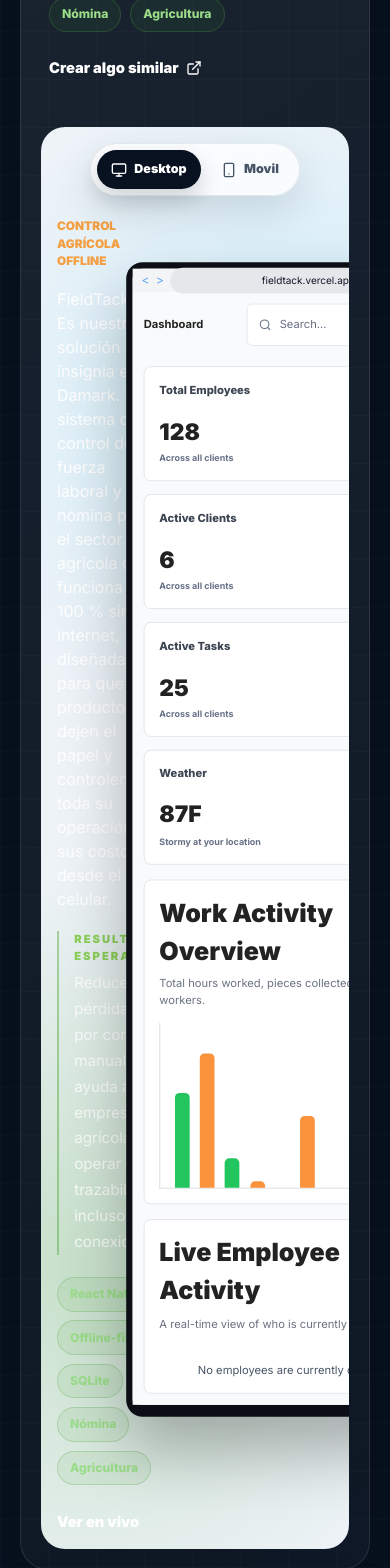
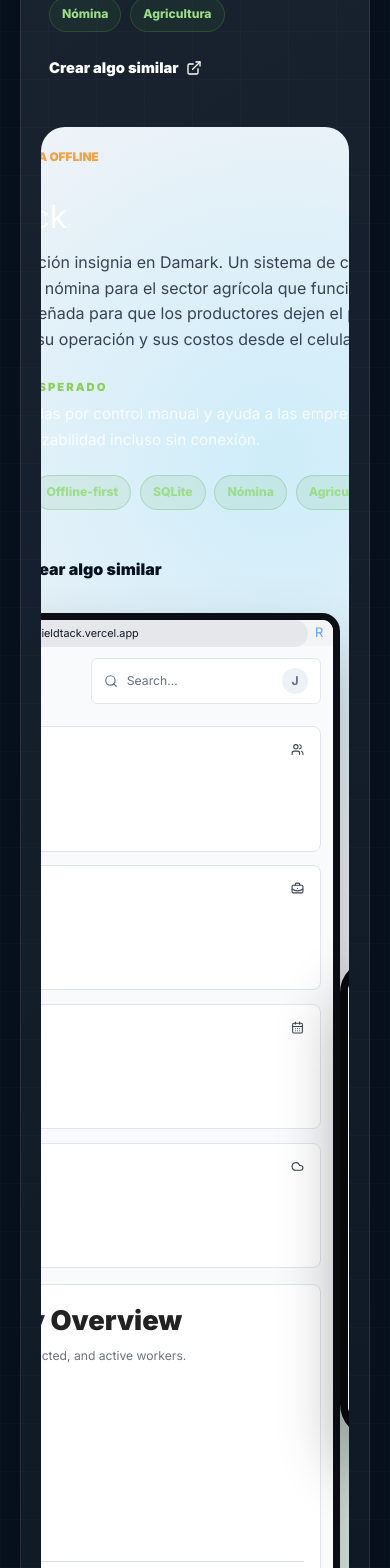
Before and after one commit to davidjimenezar17-bot/Damark-App-Studio, a React (Vite) app: page / in a window 390 px wide. Shown: the part 5860-7428 px from the top of the page. Built offline with nearby package versions, Linux system fonts and the light colour scheme.

Commit message:
Portfolio: redesign feature layout with large laptop mockup and overlapping mobile

```diff
--- a/src/components/ProjectMockup.jsx
+++ b/src/components/ProjectMockup.jsx
@@ -219,40 +219,36 @@ export default function ProjectMockup({ project }) {
         : 'https://pos-taqueriabau.vercel.app'
 
   return (
-    <div className={`project-showcase project-showcase--${project.id} project-showcase--thumbs`}>
-      <div className="mockup-switch" aria-label={`Vista de mockup de ${project.name}`}>
-        <button className={view === 'desktop' ? 'is-active' : ''} type="button" onClick={() => setView('desktop')}>
-          <Monitor size={16} /> Desktop
-        </button>
-        <button className={view === 'mobile' ? 'is-active' : ''} type="button" onClick={() => setView('mobile')}>
-          <Smartphone size={16} /> Movil
-        </button>
-      </div>
+    <div className={`project-showcase project-showcase--${project.id} project-showcase--feature`}>
+      <div className="feature-grid">
+        <div className="feature-copy">
+          <span className="portfolio-kicker" style={{ color: project.accent }}>{project.category}</span>
+          <h2 className="feature-title">{project.name}</h2>
+          <p className="feature-desc">{project.description}</p>
 
-      <div className="mockup-feature">
-        <div className="mockup-copy">
-          <span className="portfolio-kicker" style={{ color: project.accent }}>{project.category}</span>
-          <h3>{project.name}</h3>
-          <p>{project.description}</p>
           <div className="portfolio-impact">
             <span className="portfolio-impact__label">Resultado esperado</span>
             <p>{project.outcome}</p>
           </div>
-          <div className="portfolio-tags">
+
+          <div className="portfolio-tags mt-6">
             {project.technologies.map((tech) => <span key={tech}>{tech}</span>)}
           </div>
-          <a href={url} target="_blank" rel="noreferrer" className="portfolio-link">Ver en vivo</a>
+
+          <div className="mt-6">
+            <a href={url} target="_blank" rel="noreferrer" className="portfolio-link">Ver en vivo</a>
+            <a href="#contacto" className="portfolio-cta ml-6">Crear algo similar</a>
+          </div>
         </div>
 
-        <div className="mockup-thumbs">
-          <div className="thumb thumb-desktop" aria-hidden>
-            <div className="laptop-frame scaled">
+        <div className="feature-visual" aria-hidden>
+          <div className="visual-wrap">
+            <div className="laptop-frame feature-laptop">
               <BrowserBar url={url.replace(/^https?:\/\//, '')} />
               <Screen id={project.id} />
             </div>
-          </div>
-          <div className="thumb thumb-mobile" aria-hidden>
-            <div className="phone-frame scaled">
+
+            <div className="phone-frame feature-phone">
               <div className="phone-notch" />
               <Screen id={project.id} compact />
             </div>
--- a/src/styles.css
+++ b/src/styles.css
@@ -846,23 +846,31 @@ body {
     justify-content: center;
   }
 
-  .mockup-feature {
-    display: grid;
-    grid-template-columns: 1fr 420px;
-    gap: 1.5rem;
-    align-items: start;
-    width: 100%;
-  }
-
-  .mockup-copy { padding: 0; }
-
-  .thumb { display: flex; align-items: center; justify-content: center; }
-
-  .laptop-frame.scaled { width: 380px; transform: scale(0.92); transform-origin: center; }
-  .phone-frame.scaled { width: 160px; transform: scale(0.95); transform-origin: center; }
-
-  /* ensure scaled frames don't get visually cut */
-  .thumb .laptop-frame, .thumb .phone-frame { overflow: visible; }
+  .project-showcase--feature { padding: clamp(1rem, 3vw, 2.25rem); }
+
+  .feature-grid {
+    display: grid;
+    grid-template-columns: 1fr 560px;
+    gap: 2rem;
+    align-items: center;
+  }
+
+  .feature-title { font-size: clamp(2rem, 4.5vw, 3.25rem); margin: 0.6rem 0; }
+  .feature-desc { color: rgba(15, 23, 42, 0.8); line-height: 1.6; }
+
+  .visual-wrap { position: relative; display: flex; align-items: center; justify-content: center; }
+
+  .feature-laptop { width: 520px; box-shadow: 0 40px 80px rgba(2,6,23,0.28); border-radius: 16px; }
+
+  .feature-phone { position: absolute; right: -36px; bottom: -18px; width: 160px; box-shadow: 0 26px 54px rgba(2,6,23,0.22); transform: rotate(-6deg); border-radius: 28px; }
+
+  .portfolio-cta { margin-left: 1rem; color: #07111f; font-weight: 900; }
+
+  @media (max-width: 900px) {
+    .feature-grid { grid-template-columns: 1fr; }
+    .feature-phone { position: relative; right: 0; bottom: 0; transform: none; margin-top: 1rem; }
+    .feature-laptop { width: 100%; max-width: 520px; }
+  }
 
   .laptop-frame {
     position: relative;
```
